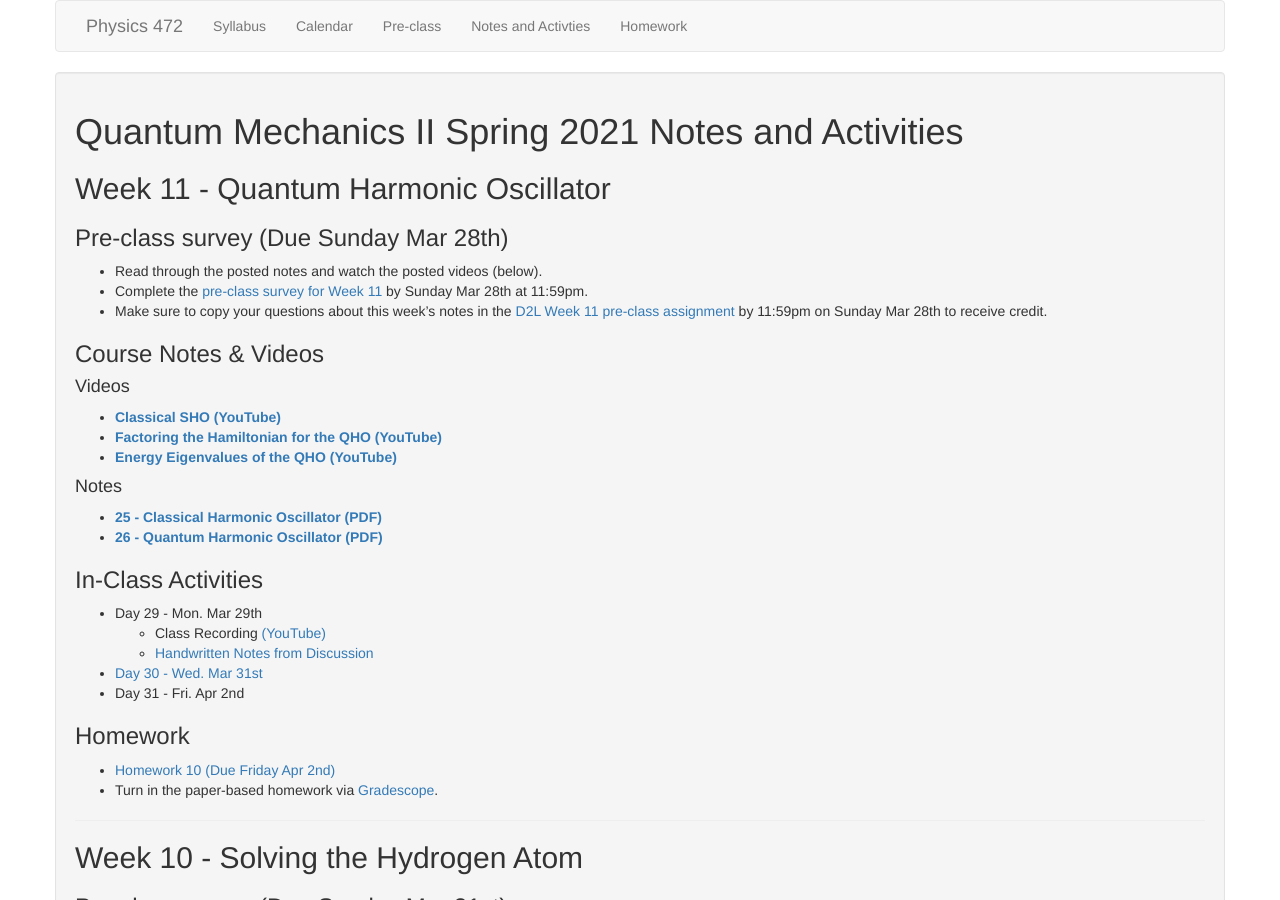
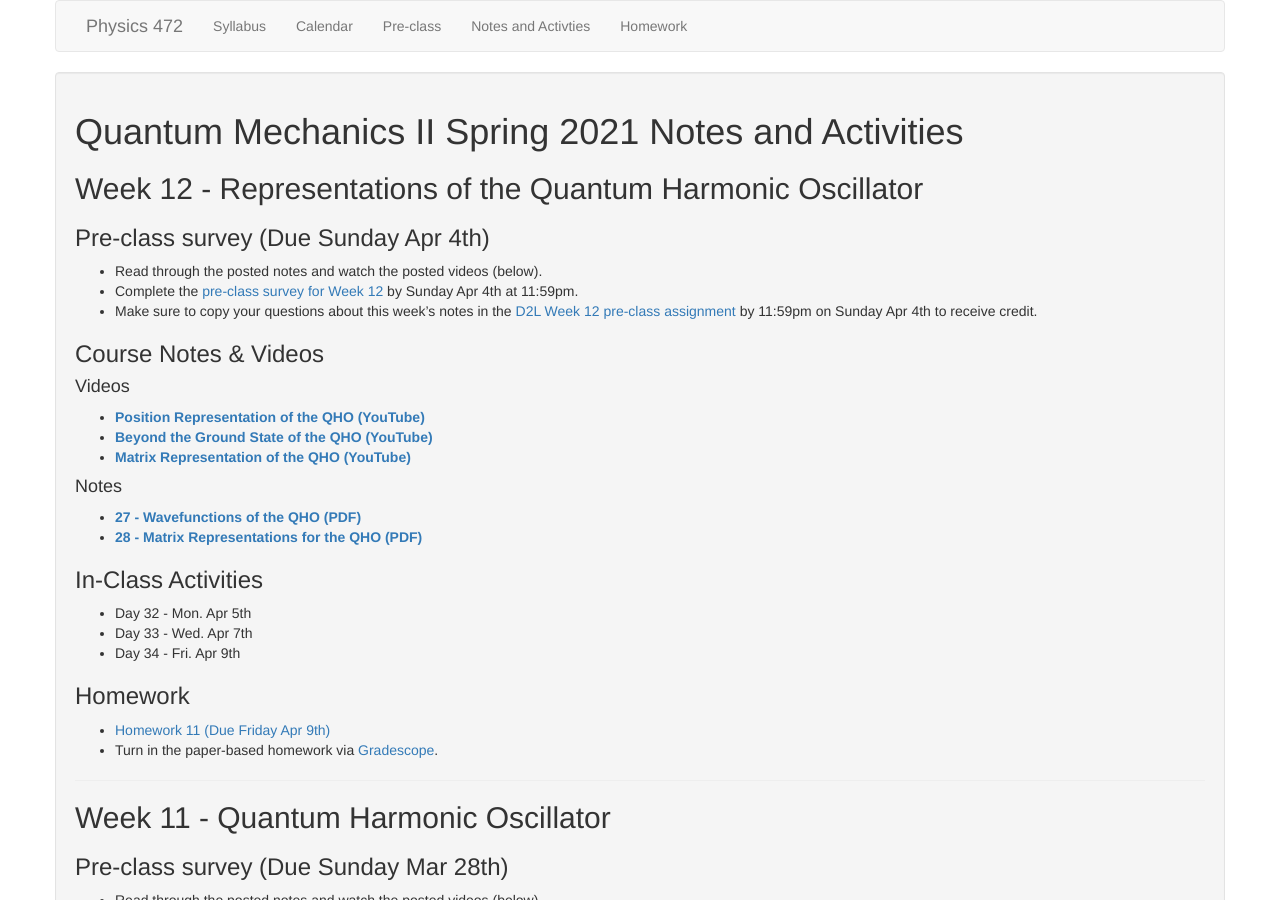
Before and after one commit to dannycab/phy472msu_s2021, a Jekyll site: the page built from notes/index.md, in a window 1280 px wide and 900 px high. Built offline with Jekyll 4.4.1, drawn with Linux system fonts in a browser that asks for light colours.

Commit message:
added links for week 12

```diff
--- a/notes/index.md
+++ b/notes/index.md
@@ -3,6 +3,41 @@ layout: page
 title: Quantum Mechanics II Spring 2021 Notes and Activities
 permalink: notes/index.html
 use_math: true
+---
+
+## Week 12 - Representations of the Quantum Harmonic Oscillator
+
+### Pre-class survey (Due Sunday Apr 4th)
+
+* Read through the posted notes and watch the posted videos (below).
+* Complete the [pre-class survey for Week 12](https://msu.co1.qualtrics.com/jfe/form/SV_6gSvFNnmkbUANOl) by Sunday Apr 4th at 11:59pm.
+* Make sure to copy your questions about this week's notes in the [D2L Week 12 pre-class assignment](https://d2l.msu.edu) by 11:59pm on Sunday Apr 4th to receive credit.
+
+### Course Notes & Videos
+
+#### Videos
+
+* [**Position Representation of the QHO (YouTube)**](https://www.youtube.com/watch?v=QneHFymMRAw)
+* [**Beyond the Ground State of the QHO (YouTube)**](https://www.youtube.com/watch?v=eGKl9TOsKtA)
+* [**Matrix Representation of the QHO (YouTube)**](https://www.youtube.com/watch?v=kdstB5VQjo4)
+
+
+#### Notes
+
+* [**27 - Wavefunctions of the QHO (PDF)**](./handwritten/27 - Wavefunctions of the QHO.pdf)
+* [**28 - Matrix Representations for the QHO (PDF)**](./handwritten/28 - Matrix Representations for the QHO.pdf)
+
+### In-Class Activities
+
+* Day 32 - Mon. Apr 5th
+* Day 33 - Wed. Apr 7th
+* Day 34 - Fri. Apr 9th
+
+### Homework
+
+* [Homework 11 (Due Friday Apr 9th)](../assignments/homework11.html)
+* Turn in the paper-based homework via [Gradescope](https://www.gradescope.com/).
+
 ---
 
 ## Week 11 - Quantum Harmonic Oscillator
```
Also changed, not shown: assignments/homework11.md (added, +7 -0 lines).
